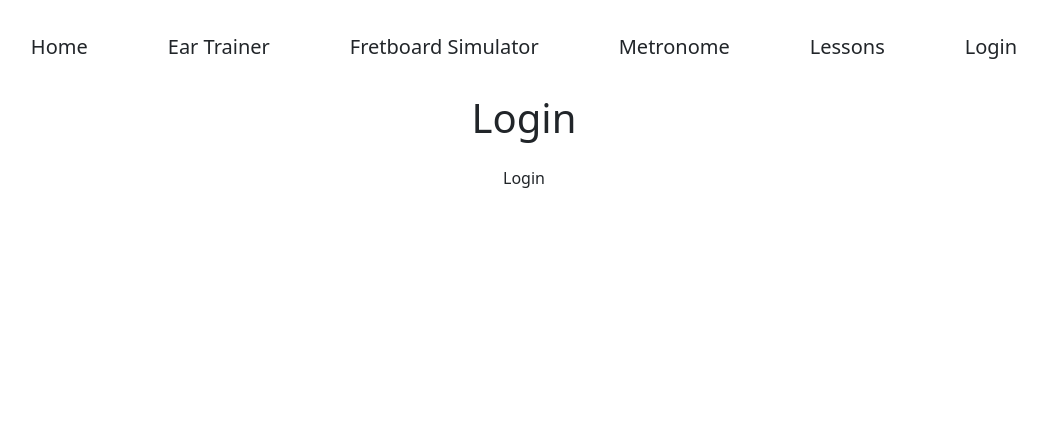
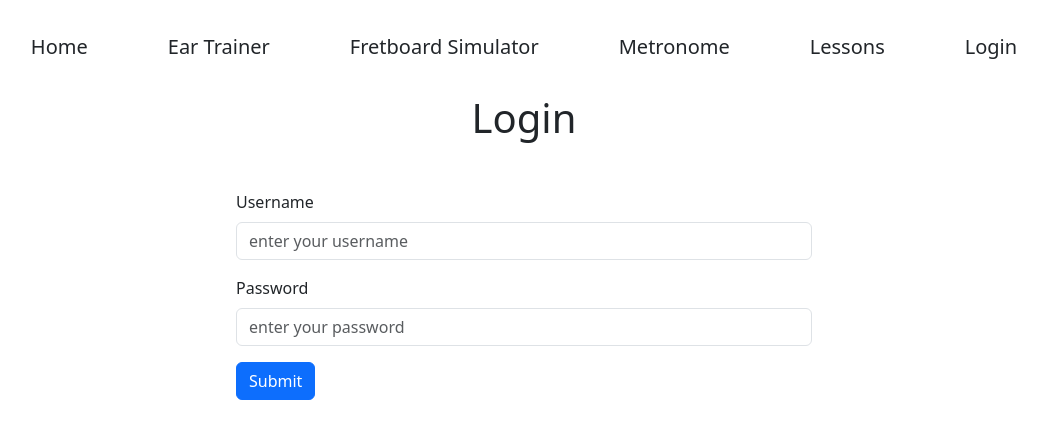
Before and after one commit to CalvinGaiennie/Music-TS-React, a React (Vite) app: page /login in a window 1280 px wide. Shown: the top 438 px of the page, without its empty margins (116-1163 px from the left). Built offline with nearby package versions, Linux system fonts and the light colour scheme.

Commit message:
fixed some errors

```diff
--- /dev/null
+++ b/src/components/Fretboard.tsx
@@ -0,0 +1,134 @@
+import styles from "./Fretboard.module.css";
+
+type State = {
+  currentKey: string;
+  currentScale: string;
+  isScaleActive: boolean;
+  hoveredFret: string | null;
+};
+
+type Action =
+  | { type: "setCurrentKey"; payload: string }
+  | { type: "setCurrentScale"; payload: string }
+  | { type: "setCurrentShape"; payload: string }
+  | { type: "setIsScaleActive"; payload: boolean }
+  | { type: "setHoveredFret"; payload: string | null };
+
+function Fretboard({
+  dispatch,
+  state,
+}: {
+  dispatch: (action: Action) => void;
+  state: State;
+}) {
+  const stringNames = ["E", "B", "G", "D", "A", "E"];
+
+  const scales: Record<string, number[]> = {
+    allnotes: [0, 1, 2, 3, 4, 5, 6, 7, 8, 9, 10, 11], // Just the root note
+    octaves: [0, 12], // Root note and its octave
+    major: [0, 2, 4, 5, 7, 9, 11],
+    minor: [0, 2, 3, 5, 7, 8, 10],
+    majorPentatonic: [0, 2, 4, 7, 9],
+    minorPentatonic: [0, 3, 5, 7, 10],
+    majorArpeggio: [0, 4, 7],
+    minorArpeggio: [0, 3, 7],
+  };
+
+  const notes = [
+    "A",
+    "A#",
+    "B",
+    "C",
+    "C#",
+    "D",
+    "D#",
+    "E",
+    "F",
+    "F#",
+    "G",
+    "G#",
+  ];
+
+  function getNoteAtFret(stringNote: string, fretNumber: number) {
+    const startIndex = notes.findIndex((note) => note === stringNote);
+    return notes[(startIndex + fretNumber) % 12];
+  }
+
+  function getFretClassName(
+    fretId: string,
+    noteName: string,
+    fretNumber: number
+  ) {
+    const baseClass = `${styles.fret} ${
+      fretNumber === 0 ? styles.fretnut : ""
+    }`;
+    const isActive = state.isScaleActive && isNoteInScale(noteName);
+    const isHovered = !state.isScaleActive && state.hoveredFret === fretId;
+
+    return `${baseClass} ${isActive || isHovered ? styles.active : ""}`;
+  }
+
+  function isNoteInScale(noteName: string) {
+    if (state.currentScale === "empty") return false;
+    if (state.currentScale === "allnotes") return true; // Show all notes regardless of key
+    if (state.currentKey === "empty") return false;
+    const scaleNotes = buildScale(state.currentKey, state.currentScale);
+    return scaleNotes.includes(noteName);
+  }
+
+  function buildScale(startNote: string, scaleName: string) {
+    if (scaleName === "empty") return [];
+    const startIndex = notes.findIndex((note) => note === startNote);
+    return scales[scaleName].map(
+      (interval: number) => notes[(interval + startIndex) % 12]
+    );
+  }
+
+  return (
+    <div className={styles.fretboard}>
+      <div style={{ marginLeft: "50px" }}>
+        {Array.from({ length: 6 }).map((_, i) => (
+          <div key={`string-${i + 1}`} className={styles.string}>
+            {Array.from({ length: 12 }).map((_, j) => {
+              const fretId = `fret-${j}-string-${i + 1}`;
+              const noteName = getNoteAtFret(stringNames[i], j);
+
+              return (
+                <div
+                  key={fretId}
+                  id={fretId}
+                  className={getFretClassName(fretId, noteName, j)}
+                  onMouseEnter={() =>
+                    dispatch({ type: "setHoveredFret", payload: fretId })
+                  }
+                  onMouseLeave={() =>
+                    dispatch({ type: "setHoveredFret", payload: null })
+                  }
+                  data-noteName={noteName}
+                  data-stringNoteName={stringNames[i]}
+                >
+                  {j !== 0 && (
+                    <div
+                      id={`innerFret-${j}-string-${i + 1}`}
+                      style={
+                        {
+                          "--fret-number": j,
+                          "--string-number": i + 1,
+                        } as React.CSSProperties
+                      }
+                      className={`${styles.innerFret} ${
+                        styles[`string${i + 1}`]
+                      }`}
+                    />
+                  )}
+                </div>
+              );
+            })}
+          </div>
+        ))}
+      </div>
+    </div>
+  );
+}
+
+export default Fretboard;
--- a/src/components/FretboardSettings.tsx
+++ b/src/components/FretboardSettings.tsx
@@ -1,6 +1,24 @@
 import { notes } from "../assets/resources";
 
-function FretboardSettings({ state, dispatch }: { state: any; dispatch: any }) {
+type State = {
+  currentKey: string;
+  currentScale: string;
+};
+
+type Action =
+  | { type: "setCurrentKey"; payload: string }
+  | { type: "setCurrentScale"; payload: string }
+  | { type: "setCurrentShape"; payload: string }
+  | { type: "setIsScaleActive"; payload: boolean }
+  | { type: "setHoveredFret"; payload: string | null };
+
+function FretboardSettings({
+  state,
+  dispatch,
+}: {
+  state: State;
+  dispatch: (action: Action) => void;
+}) {
   return (
     <div style={{ width: "100%", maxWidth: "400px" }}>
       {/* Scale Selector */}
--- a/src/pages/EarTrainerPage.tsx
+++ b/src/pages/EarTrainerPage.tsx
@@ -117,7 +117,7 @@ function EarTrainerPage() {
   return (
     <div className="container d-flex flex-column align-items-center">
       <h1 className="mb-4">Ear Trainer</h1>
-      <p>
+      <p style={{ maxWidth: "600px" }} className="text-center mb-4">
         Here are banks of songs with very stripped down arrangements organized
         by instrument and difficulty, making it easy to find songs that are
         appropriate for your skill level.
--- a/src/pages/FretboardSimulatorPage.tsx
+++ b/src/pages/FretboardSimulatorPage.tsx
@@ -1,6 +1,6 @@
 import { useEffect, useReducer } from "react";
-import styles from "./Fretboard.module.css";
 import FretboardSettings from "../components/FretboardSettings";
+import Fretboard from "../components/Fretboard";
 
 type State = {
   currentKey: string;
@@ -45,68 +45,6 @@ function reducer(state: State, action: Action): State {
 function FretboardSimulatorPage() {
   const [state, dispatch] = useReducer(reducer, initialState);
 
-  const scales: Record<string, number[]> = {
-    allnotes: [0, 1, 2, 3, 4, 5, 6, 7, 8, 9, 10, 11], // Just the root note
-    octaves: [0, 12], // Root note and its octave
-    major: [0, 2, 4, 5, 7, 9, 11],
-    minor: [0, 2, 3, 5, 7, 8, 10],
-    majorPentatonic: [0, 2, 4, 7, 9],
-    minorPentatonic: [0, 3, 5, 7, 10],
-    majorArpeggio: [0, 4, 7],
-    minorArpeggio: [0, 3, 7],
-  };
-
-  const notes = [
-    "A",
-    "A#",
-    "B",
-    "C",
-    "C#",
-    "D",
-    "D#",
-    "E",
-    "F",
-    "F#",
-    "G",
-    "G#",
-  ];
-  const stringNames = ["E", "B", "G", "D", "A", "E"];
-
-  function getNoteAtFret(stringNote: string, fretNumber: number) {
-    const startIndex = notes.findIndex((note) => note === stringNote);
-    return notes[(startIndex + fretNumber) % 12];
-  }
-
-  function buildScale(startNote: string, scaleName: string) {
-    if (scaleName === "empty") return [];
-    const startIndex = notes.findIndex((note) => note === startNote);
-    return scales[scaleName].map(
-      (interval: number) => notes[(interval + startIndex) % 12]
-    );
-  }
-
-  function isNoteInScale(noteName: string) {
-    if (state.currentScale === "empty") return false;
-    if (state.currentScale === "allnotes") return true; // Show all notes regardless of key
-    if (state.currentKey === "empty") return false;
-    const scaleNotes = buildScale(state.currentKey, state.currentScale);
-    return scaleNotes.includes(noteName);
-  }
-
-  function getFretClassName(
-    fretId: string,
-    noteName: string,
-    fretNumber: number
-  ) {
-    const baseClass = `${styles.fret} ${
-      fretNumber === 0 ? styles.fretnut : ""
-    }`;
-    const isActive = state.isScaleActive && isNoteInScale(noteName);
-    const isHovered = !state.isScaleActive && state.hoveredFret === fretId;
-
-    return `${baseClass} ${isActive || isHovered ? styles.active : ""}`;
-  }
-
   useEffect(() => {
     if (
       state.currentScale === "allnotes" ||
@@ -121,50 +59,7 @@ function FretboardSimulatorPage() {
   return (
     <div className="container d-flex flex-column align-items-center">
       <h1 className="mb-4">Fretboard Simulator</h1>
-      <div className={styles.fretboard}>
-        <div style={{ marginLeft: "50px" }}>
-          {Array.from({ length: 6 }).map((_, i) => (
-            <div key={`string-${i + 1}`} className={styles.string}>
-              {Array.from({ length: 12 }).map((_, j) => {
-                const fretId = `fret-${j}-string-${i + 1}`;
-                const noteName = getNoteAtFret(stringNames[i], j);
-
-                return (
-                  <div
-                    key={fretId}
-                    id={fretId}
-                    className={getFretClassName(fretId, noteName, j)}
-                    onMouseEnter={() =>
-                      dispatch({ type: "setHoveredFret", payload: fretId })
-                    }
-                    onMouseLeave={() =>
-                      dispatch({ type: "setHoveredFret", payload: null })
-                    }
-                    data-noteName={noteName}
-                    data-stringNoteName={stringNames[i]}
-                  >
-                    {j !== 0 && (
-                      <div
-                        id={`innerFret-${j}-string-${i + 1}`}
-                        style={
-                          {
-                            "--fret-number": j,
-                            "--string-number": i + 1,
-                          } as React.CSSProperties
-                        }
-                        className={`${styles.innerFret} ${
-                          styles[`string${i + 1}`]
-                        }`}
-                      />
-                    )}
-                  </div>
-                );
-              })}
-            </div>
-          ))}
-        </div>
-      </div>
-
+      <Fretboard dispatch={dispatch} state={state} />
       <FretboardSettings state={state} dispatch={dispatch} />
     </div>
   );
--- a/src/pages/LoginPage.tsx
+++ b/src/pages/LoginPage.tsx
@@ -1,8 +1,65 @@
+import { useState } from "react";
+
 function LoginPage() {
+  const [formData, setFormData] = useState({
+    username: "",
+    password: "",
+  });
+  const [message, setMessage] = useState("");
+
+  function handleChange(e: React.ChangeEvent<HTMLInputElement>) {
+    setFormData({ ...formData, [e.target.name]: e.target.value });
+  }
+
+  function handleSubmit(e: React.FormEvent<HTMLFormElement>) {
+    e.preventDefault();
+    setMessage("Login successful");
+  }
+
   return (
     <div className="container d-flex flex-column align-items-center">
       <h1 className="mb-4">Login</h1>
-      <div>Login</div>
+      <form
+        className="container mt-4"
+        onSubmit={handleSubmit}
+        style={{ maxWidth: "600px" }}
+      >
+        <div className="mb-3">
+          <label className="form-label">Username</label>
+          <input
+            type="text"
+            name="username"
+            className="form-control"
+            placeholder="enter your username"
+            onChange={handleChange}
+            value={formData.username}
+          />
+        </div>
+        <div className="mb-3">
+          <label className="form-label">Password</label>
+          <input
+            type="password"
+            name="password"
+            className="form-control"
+            placeholder="enter your password"
+            onChange={handleChange}
+            value={formData.password}
+          />
+        </div>
+        {message && (
+          <div
+            className={`alert ${
+              message.includes("successful") ? "alert-success" : "alert-danger"
+            }`}
+            role="alert"
+          >
+            {message}
+          </div>
+        )}
+        <button type="submit" className="btn btn-primary">
+          Submit
+        </button>
+      </form>
     </div>
   );
 }
```
Also changed, not shown: src/components/Fretboard.module.css (renamed from src/pages/Fretboard.module.css).
